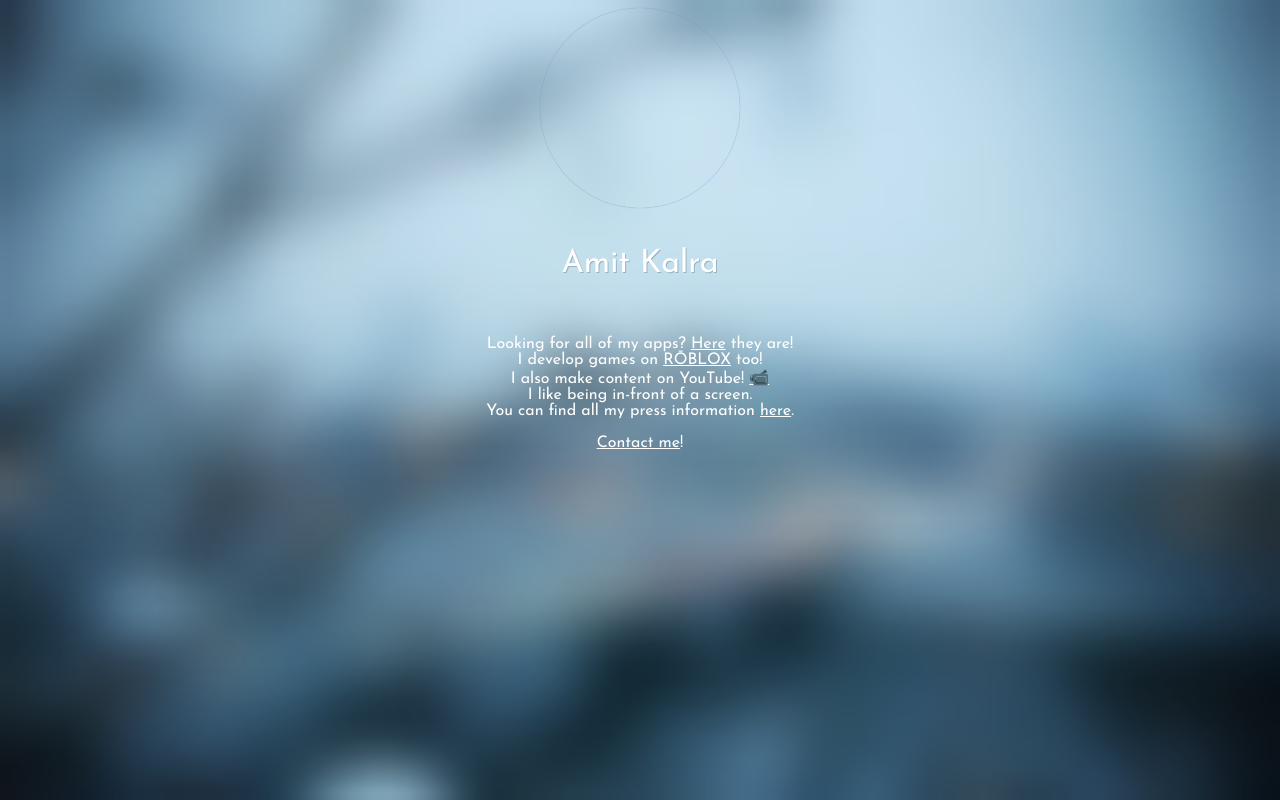
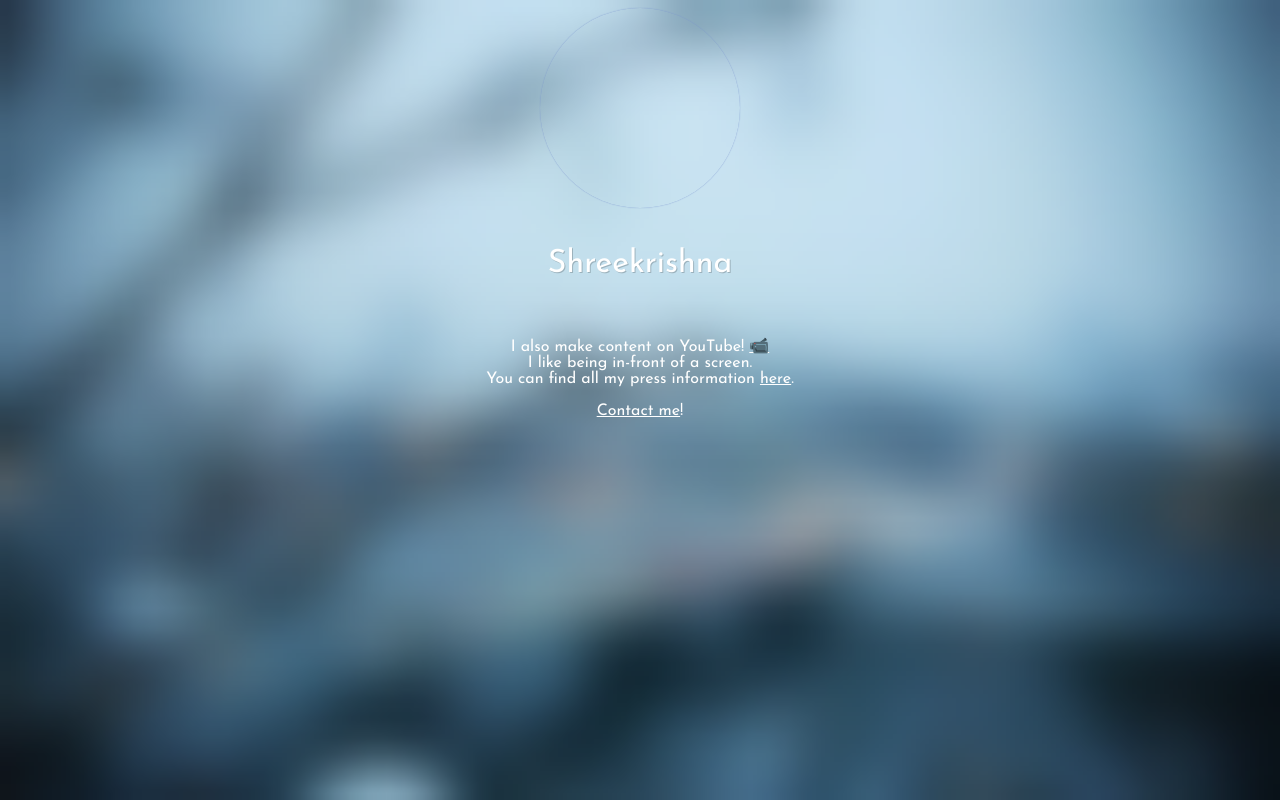
Before and after one commit to ShreekrishnaK/Shreekrishna24, a plain HTML site: page index.html in a window 1280 px wide. Drawn offline with nearby package versions, Linux system fonts and the light colour scheme; files whose address does not match are found by name.

Commit message:
Update index.html

```diff
--- a/index.html
+++ b/index.html
@@ -7,7 +7,7 @@
       <meta charset="utf-8">
       <meta name="viewport" content="width=device-width, initial-scale=1, maximum-scale=1">
 
-      <title>Amit Nivedan Kalra</title>
+      <title>Shreekrishna Kamath</title>
 
       <link rel="stylesheet" href="style.css" type="text/css" /> <!--Importing CSS file.-->
 
@@ -19,30 +19,27 @@
 
     <div class="profilePicture"></div>
 
-    <h1 class="myName">Amit Kalra</h1>
+    <h1 class="myName">Shreekrishna</h1>
 
     <div class="myDescription">
 
       <p></br>
-      <!--I'm <span id="age">15</span> years old <br>-->
-      Looking for all of my apps? <a href="http://AppStore.com/AmitKalra">Here</a> they are!<br/>
-      I develop games on <a href="http://www.roblox.com/users/36509245/profile">RŌBLOX</a> too! <br/>
+      <!--I'm <span id="age">14</span> years old <br>-->
       <!--I take pictures <a href="">📸</a><br/>-->
-      I also make content on YouTube! <a href="http://youtube.com/amitnkalra">📹</a><br/>
+      I also make content on YouTube! <a href="http://youtube.com/Shreekrishnakamath">📹</a><br/>
       I like being in-front of a screen.<br/>
-      You can find all my press information <a href="https://twitter.com/AMITNKALRA/timelines/754864999907090433">here</a>.<br/>
+      You can find all my press information <a href="https://twitter.com/imSK24/timelines/754864999907090433">here</a>.<br/>
       <!--Looking for all of my apps? <a href="http://AppStore.com/AmitKalra">Here</a> they are!<br/>--></p>
-       <a href="http://twitter.com/amitnkalra">Contact me</a>!<br/></p>
+       <a href="http://twitter.com/imSK24">Contact me</a>!<br/></p>
 
-      <!--<a class="Email" href="mailto:contactamitkalra@gmail.com"></a>
-      <a class="Blog" href="https://medium.com/@amitnkalra"></a>
-      <a class="Twitter" href="http://twitter.com/AMITNKALRA"></a>
-      <a class="Facebook" href="http://facebook.com/AMITNKALRA"></a>
-      <a class="Instagram" href="http://instagram.com/AMITNKALRA"></a>
-      <a class="YouTube" href="http://youtube.com/AMITNKALRA"></a>
-      <a class="VSCO" href="http://amitnkalra.vsco.co/grid/1"></a>
-      <a class="Github" href="http://github.com/AMITNKALRA"></a>
-      <a class="Apps" href="http://AppStore.com/AmitKalra"></a>
+      <!--<a class="Email" href="mailto:krishna_2003@icloud.com"></a>
+      <a class="Blog" href="https://medium.com/@imSK24"></a>
+      <a class="Twitter" href="http://twitter.com/imSK24"></a>
+      <a class="Facebook" href="http://facebook.com/Shreekrishna.kamath"></a>
+      <a class="Instagram" href="http://instagram.com/techie224"></a>
+      <a class="YouTube" href="http://youtube.com/shreekrishnakamath"></a>
+      <a class="Github" href="http://github.com/ShreekrishnaK"></a>
+      <a class="Apps" href="http://AppStore.com/ShreekrishnaKamath"></a>
     </div>-->
 
     <!-- jQuery -->
```
